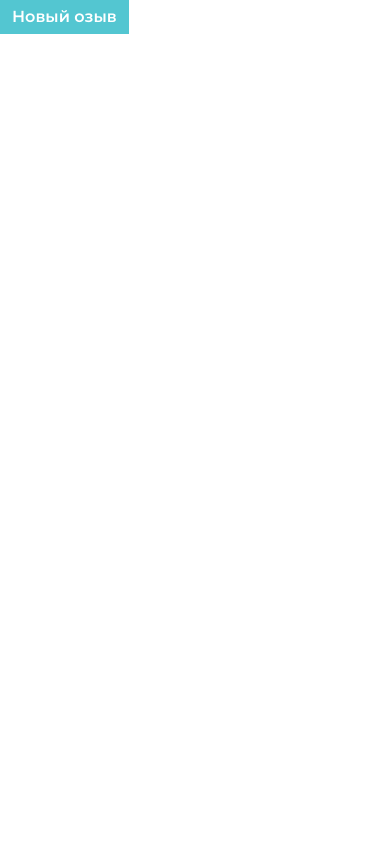
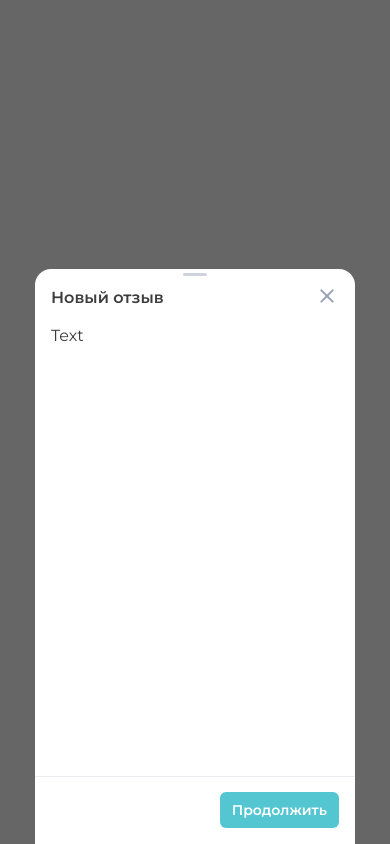
Before and after one commit to updev8/modals-app, a Vue app: page / in a window 390 px wide. Built offline with nearby package versions, Linux system fonts and the light colour scheme.

Commit message:
add pop-up variant of the modal for mobile widths

```diff
--- a/public/index.html
+++ b/public/index.html
@@ -20,6 +20,7 @@
       </strong>
     </noscript>
     <div id="app"></div>
+    <div id="modal-container"></div>
     <!-- built files will be auto injected -->
   </body>
 </html>
--- /dev/null
+++ b/src/components/Modal.vue
@@ -0,0 +1,134 @@
+<template>
+  <div v-if="show" class="modal">
+    <div class="modal__window">
+      <div class="modal__header">
+        <button class="modal__back">
+          <IconBack />
+        </button>
+        <h2 class="modal__title">{{ title }}</h2>
+        <button class="modal__close" @click="$emit('close')">
+          <IconClose />
+        </button>
+      </div>
+      <div class="modal__content">
+        <slot />
+      </div>
+      <div class="modal__footer">
+        <button class="modal__button button">
+          {{ buttonText }}
+        </button>
+      </div>
+    </div>
+  </div>
+</template>
+
+<script lang="ts">
+import { defineComponent } from 'vue';
+import IconBack from './icons/IconBack.vue';
+import IconClose from './icons/IconClose.vue';
+
+export default defineComponent({
+  name: 'Modal',
+  components: { IconClose, IconBack },
+  props: {
+    show: Boolean,
+    title: String,
+    buttonText: String
+  }
+});
+</script>
+
+<style lang="scss">
+.modal {
+  position: fixed;
+  top: 0;
+  bottom: 0;
+  left: 0;
+  right: 0;
+  z-index: 100;
+  background: var(--c-bg-overlay-primary);
+
+  display: flex;
+  justify-content: center;
+
+  padding-top: 8.9vh;
+}
+
+.modal__window {
+  --modal-window-padding: 16px;
+  --modal-window-padding-negative: calc(var(--modal-window-padding) * -1);
+
+  margin-top: auto;
+  background: var(--c-bg-modal-primary);
+  border-radius: 16px 16px 0px 0px;
+  padding: var(--modal-window-padding);
+  min-width: 320px;
+  max-width: 650px;
+  position: relative;
+
+  &::before {
+    content: '';
+    position: absolute;
+    top: 4px;
+    left: 50%;
+    transform: translateX(-50%);
+
+    width: 24px;
+    height: 3px;
+
+    border-radius: 4px;
+    background: var(--c-accent-bg-tertiary);
+  }
+}
+
+.modal__header {
+  padding-bottom: var(--modal-window-padding);
+  display: flex;
+  align-items: center;
+}
+
+.modal__back {
+  display: none;
+  @include reset-button;
+
+  &--visible {
+    display: inline-block;
+  }
+}
+
+.modal__title {
+  margin: 0;
+  font-weight: var(--fw-semi-bold);
+  font-size: 16px;
+  line-height: 24px;
+}
+
+.modal__close {
+  @include reset-button;
+  margin-left: auto;
+  padding: 4px 5px;
+  cursor: pointer;
+}
+
+.modal__content {
+  min-height: 449px;
+}
+
+.modal__footer {
+  position: relative;
+  padding-top: var(--modal-window-padding);
+  display: flex;
+  justify-content: flex-end;
+
+  &:before {
+    content: '';
+    position: absolute;
+    top: 0;
+    left: var(--modal-window-padding-negative);
+    right: var(--modal-window-padding-negative);
+    background: #eaecf0;
+    height: 1px;
+    border-radius: 1px;
+  }
+}
+</style>
--- /dev/null
+++ b/src/components/icons/IconBack.vue
@@ -0,0 +1,16 @@
+<template>
+  <svg
+    width="16"
+    height="16"
+    viewBox="0 0 16 16"
+    fill="none"
+    xmlns="http://www.w3.org/2000/svg"
+  >
+    <path
+      fill-rule="evenodd"
+      clip-rule="evenodd"
+      d="M15 6.99997H3.82998L8.70998 2.11997C9.09998 1.72997 9.09998 1.08997 8.70998 0.699971C8.31998 0.309971 7.68998 0.309971 7.29998 0.699971L0.70998 7.28997C0.31998 7.67997 0.31998 8.30997 0.70998 8.69997L7.29998 15.29C7.68998 15.68 8.31998 15.68 8.70998 15.29C9.09998 14.9 9.09998 14.27 8.70998 13.88L3.82998 8.99997H15C15.55 8.99997 16 8.54997 16 7.99997C16 7.44997 15.55 6.99997 15 6.99997Z"
+      fill="#9AA2B7"
+    />
+  </svg>
+</template>
--- /dev/null
+++ b/src/components/icons/IconClose.vue
@@ -0,0 +1,14 @@
+<template>
+  <svg
+    width="14"
+    height="14"
+    viewBox="0 0 14 14"
+    fill="none"
+    xmlns="http://www.w3.org/2000/svg"
+  >
+    <path
+      d="M13.364 13.364C12.9734 13.7545 12.3403 13.7545 11.9497 13.364L6.99999 8.41421L2.05025 13.364C1.65972 13.7545 1.02656 13.7545 0.636033 13.364C0.245508 12.9734 0.245509 12.3403 0.636033 11.9497L5.58578 6.99999L0.636033 2.05025C0.245509 1.65972 0.245508 1.02656 0.636033 0.636033C1.02656 0.245508 1.65972 0.245509 2.05025 0.636033L6.99999 5.58578L11.9497 0.636033C12.3403 0.245509 12.9734 0.245508 13.364 0.636033C13.7545 1.02656 13.7545 1.65972 13.364 2.05025L8.41421 6.99999L13.364 11.9497C13.7545 12.3403 13.7545 12.9734 13.364 13.364Z"
+      fill="#9AA2B7"
+    />
+  </svg>
+</template>
--- a/src/styles/base/_button.scss
+++ b/src/styles/base/_button.scss
@@ -1,8 +1,15 @@
 .button {
+  display: inline-block;
   padding: 8px 12px;
+  border: none;
+  border-radius: 6px;
+
   background: var(--c-accent-bg-primary);
   color: var(--c-accent-text-primary);
-  border: none;
+
+  font-size: 14px;
+  line-height: 20px;
   font-weight: var(--fw-semi-bold);
+
   cursor: pointer;
 }
--- a/src/styles/base/_global.scss
+++ b/src/styles/base/_global.scss
@@ -3,9 +3,11 @@
 }
 
 body {
-  min-width: 320px;
-  background: var(--c-bg-main-primary);
   font-family: 'Montserrat', sans-serif;
   -webkit-font-smoothing: antialiased;
   -moz-osx-font-smoothing: grayscale;
+
+  min-width: 320px;
+  background: var(--c-bg-main-primary);
+  color: var(--c-text-primary);
 }
--- a/src/styles/helpers/_css-vars.scss
+++ b/src/styles/helpers/_css-vars.scss
@@ -18,6 +18,7 @@
   // accent colors
   --c-accent-bg-primary: #53c6d1;
   --c-accent-bg-secondary: #eaecf0;
+  --c-accent-bg-tertiary: #cfd3dd;
   --c-accent-text-primary: #ffffff;
 
   // forms
--- /dev/null
+++ b/src/styles/helpers/_reset-button.scss
@@ -0,0 +1,5 @@
+@mixin reset-button {
+  padding: 0;
+  background: none;
+  border: none;
+}
--- a/src/styles/styles.scss
+++ b/src/styles/styles.scss
@@ -1,6 +1,7 @@
 @import './helpers/css-vars';
 @import './helpers/media';
 @import './helpers/reset-list';
+@import './helpers/reset-button';
 
 @import './base/global';
 @import './base/button';
--- a/src/views/Home.vue
+++ b/src/views/Home.vue
@@ -1,13 +1,40 @@
 <template>
   <div class="home">
-    <button class="button">Новый озыв</button>
+    <button class="home__button button" @click="showModal = !showModal">
+      Новый озыв
+    </button>
+
+    <teleport to="#modal-container">
+      <Modal
+        title="Новый отзыв"
+        buttonText="Продолжить"
+        :show="showModal"
+        @close="showModal = false"
+      >
+        Text
+      </Modal>
+    </teleport>
   </div>
 </template>
 
 <script lang="ts">
+import Modal from '@/components/Modal.vue';
 import { defineComponent } from 'vue';
 
 export default defineComponent({
-  name: 'Home'
+  name: 'Home',
+  components: { Modal },
+  data: () => ({
+    showModal: true
+  })
 });
 </script>
+
+<style lang="scss">
+.home {
+  display: flex;
+  justify-content: center;
+  align-items: center;
+  padding: 25px 0;
+}
+</style>
```
Also changed, not shown: src/assets/icon-back.svg (added), src/assets/icon-close.svg (added).
